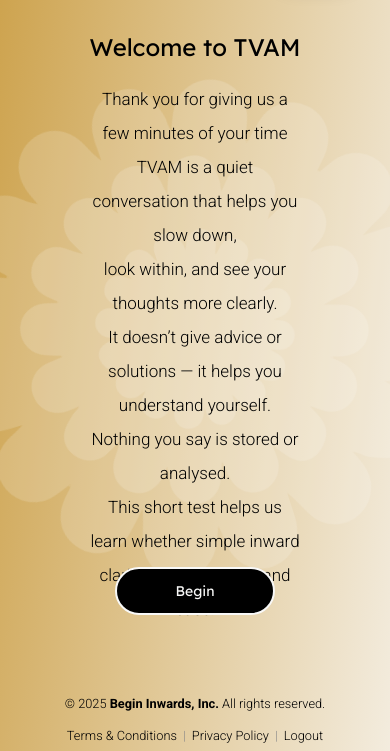
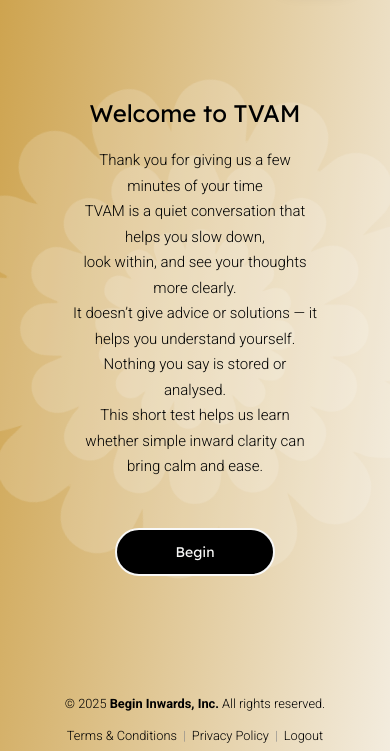
Before and after one commit to manishcodes/tvam-app, a website: page public/index.html in a window 390 px wide. Shown: the part 93-844 px from the top of the page. Drawn offline with Linux system fonts and the light colour scheme; no server answers.

Commit message:
UI responsiveness in screen 1

```diff
--- a/public/css/styles.css
+++ b/public/css/styles.css
@@ -364,22 +364,25 @@ textarea {
 
 /* ---------- SCREEN 1: Welcome Panel ---------- */
 .welcome-panel {
-  /* background: #fff; */
-  border-radius: 12px;
-  /* box-shadow: 0 4px 20px rgba(0, 0, 0, 0.08); */
   display: flex;
   flex-direction: column;
+  justify-content: flex-start;
   align-items: center;
-  justify-content: center;
-  padding: 3rem 2rem;
+
   width: 85%;
-  height: 80%;
   max-width: 900px;
   margin: auto;
+
+  padding: 3rem 2rem 6rem;  /* bottom padding so text never touches button */
+
   text-align: center;
   position: relative;
 
+  /* ❗ Remove fixed height limitation */
+  min-height: 80%;
+  height: auto;
 }
+
 .welcome-logo-main
 {
   height: 40px;
@@ -1216,3 +1219,28 @@ textarea {
   max-width: 600px;
   z-index: 999999;
 }
+
+/* ---------- MOBILE FIX FOR SCREEN 1 ---------- */
+@media (max-width: 600px) {
+  #screen1 .welcome-panel {
+    padding: 2rem 1rem 7rem;      /* more breathing space */
+    height: auto;                 /* allow natural expansion */
+    min-height: unset;            /* remove fixed constraint */
+  }
+
+  #screen1 .welcome-tagline {
+    font-size: 15px;
+    line-height: 1.7;
+  }
+
+  #screen1 .begin-btn {
+    bottom: 20px !important;      /* always visible */
+  }
+}
+
+/* Extra-small screens like older iPhones */
+@media (max-height: 700px) {
+  #screen1 .welcome-panel {
+    padding-bottom: 8rem;
+  }
+}
```
